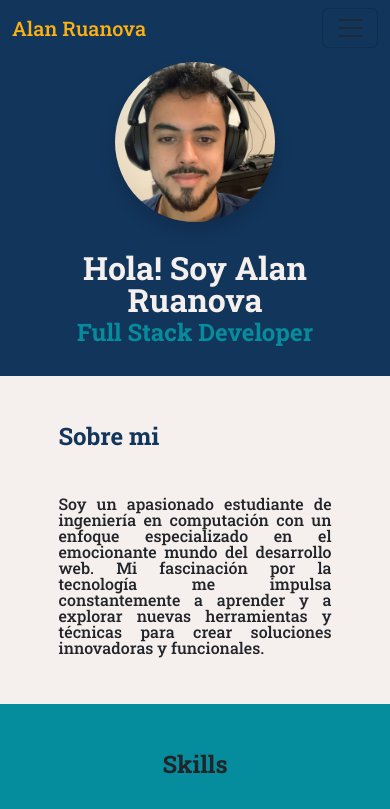
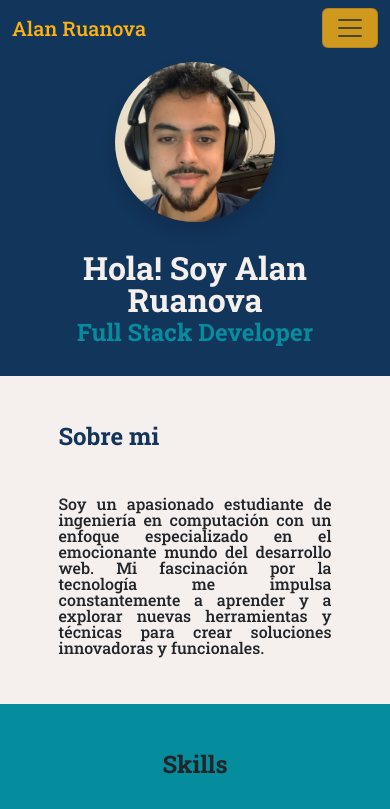
Before and after one commit to ruanovaAlan/challenge-portfolio, a plain HTML site: page index.html in a window 390 px wide. Shown: the top 809 px of the page. Drawn offline with nearby package versions, Linux system fonts and the light colour scheme.

Commit message:
Refactor style.css to remove commented out code and update .navbar-toggler styling

```diff
--- a/style.css
+++ b/style.css
@@ -1,7 +1,5 @@
 body {
   margin: auto;
-  /* width: 80%; */
-  /* background-image: url('images/gradient.png'); */
   background-color: #12355B;
   font-family: "Roboto Slab", serif;
 }
@@ -31,6 +29,11 @@ p {
 .navbar-brand,
 .nav-link {
   color: #FFB20F;
+}
+
+.navbar-toggler {
+  background-color: #FFB20F !important;
+  opacity: .8;
 }
 
 .bg-body-tertiary {
```
